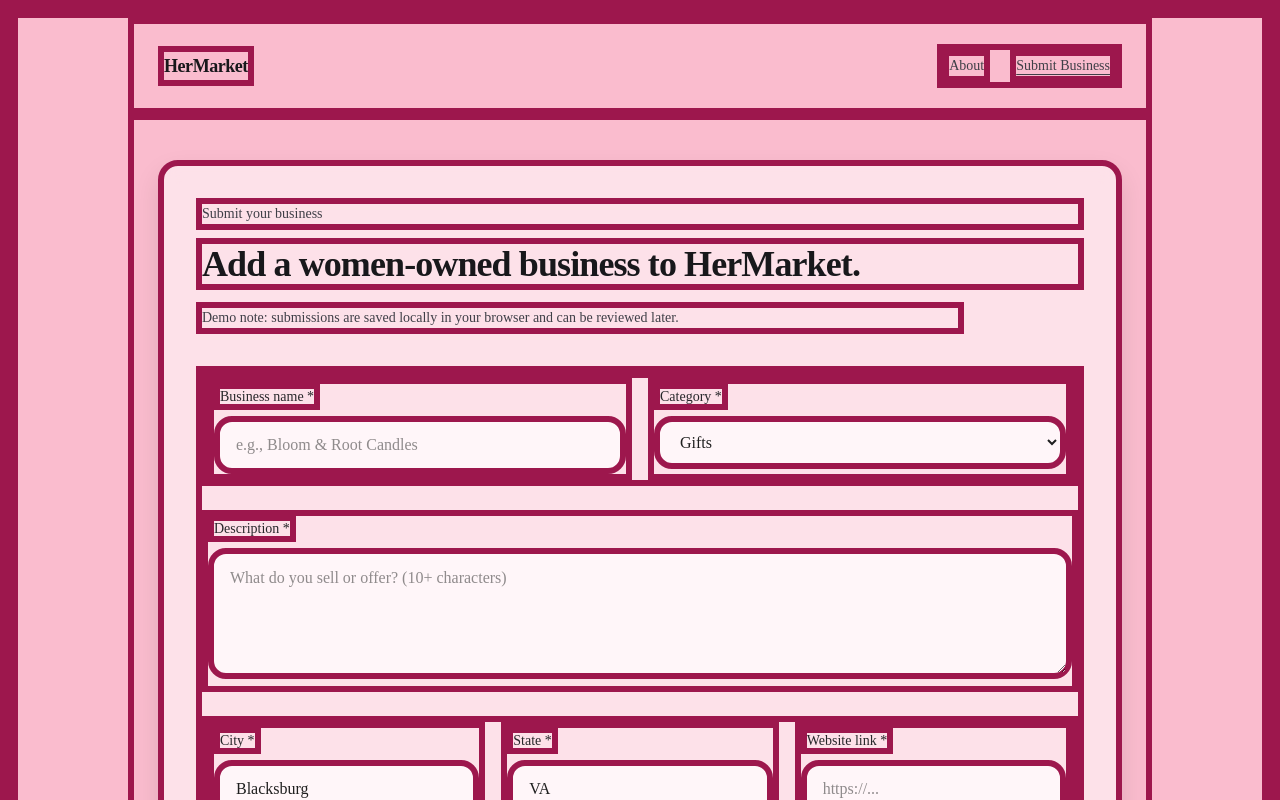
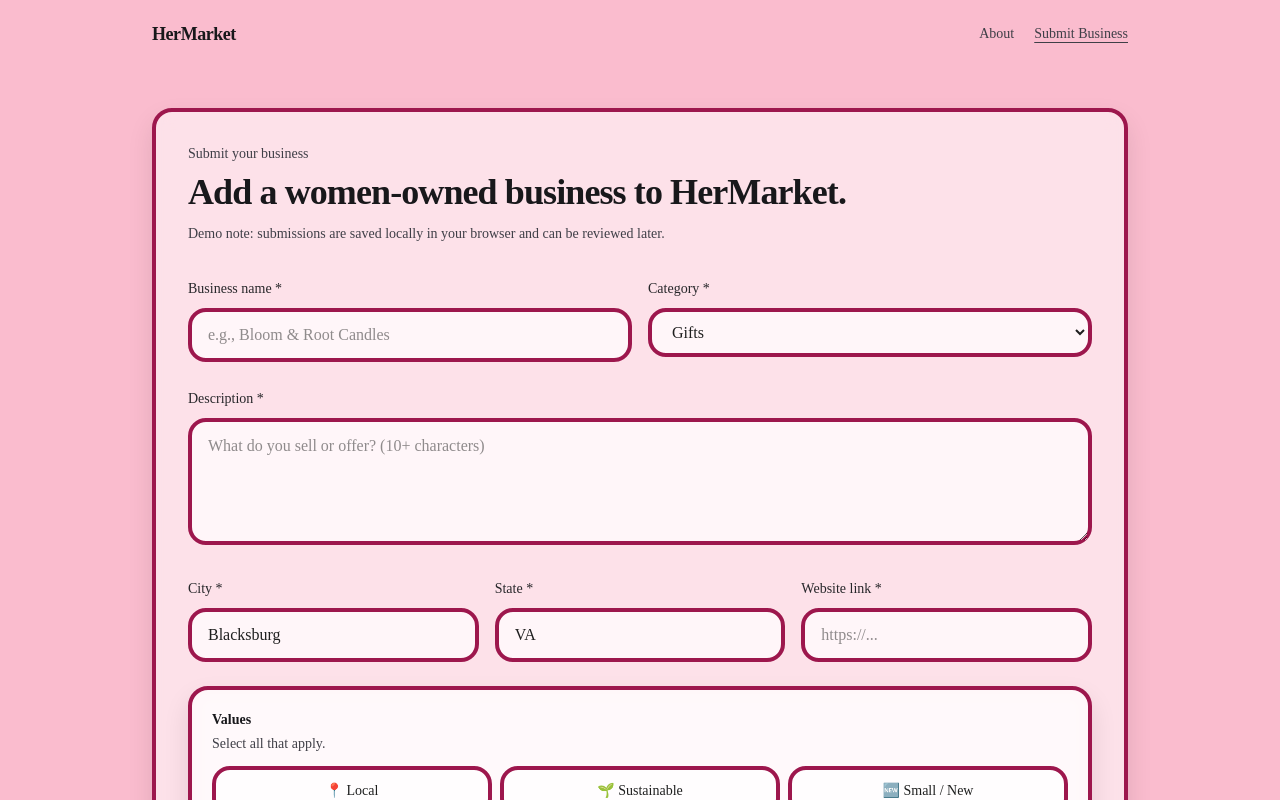
Before and after one commit to suhanikhare0104/guided-discovery-demo, a Next.js app: page /submit in a window 1280 px wide. Shown: the top 800 px of the page. Built offline with nearby package versions, Linux system fonts and the light colour scheme.

Commit message:
Update globals.css
revert borders

```diff
--- a/app/globals.css
+++ b/app/globals.css
@@ -33,14 +33,14 @@
 * {
   border-color: var(--outline);
   border-style: solid;
-  border-width: 6px;
+
 }
 
 /* 🧁 GLOBAL CARD / BOX STYLE */
 .card,
 [data-card="true"] {
   background: rgba(255, 255, 255, 0.55);
-  border-width: 6px;
+  border-width: 4px;
   border-radius: 20px;
   box-shadow: 0 12px 26px rgba(0, 0, 0, 0.1);
   backdrop-filter: blur(10px);
@@ -51,7 +51,7 @@
 input,
 textarea,
 select {
-  border-width: 6px;
+  border-width: 4px;
   border-radius: 18px;
   background: rgba(255, 255, 255, 0.7);
   color: var(--text);
```
